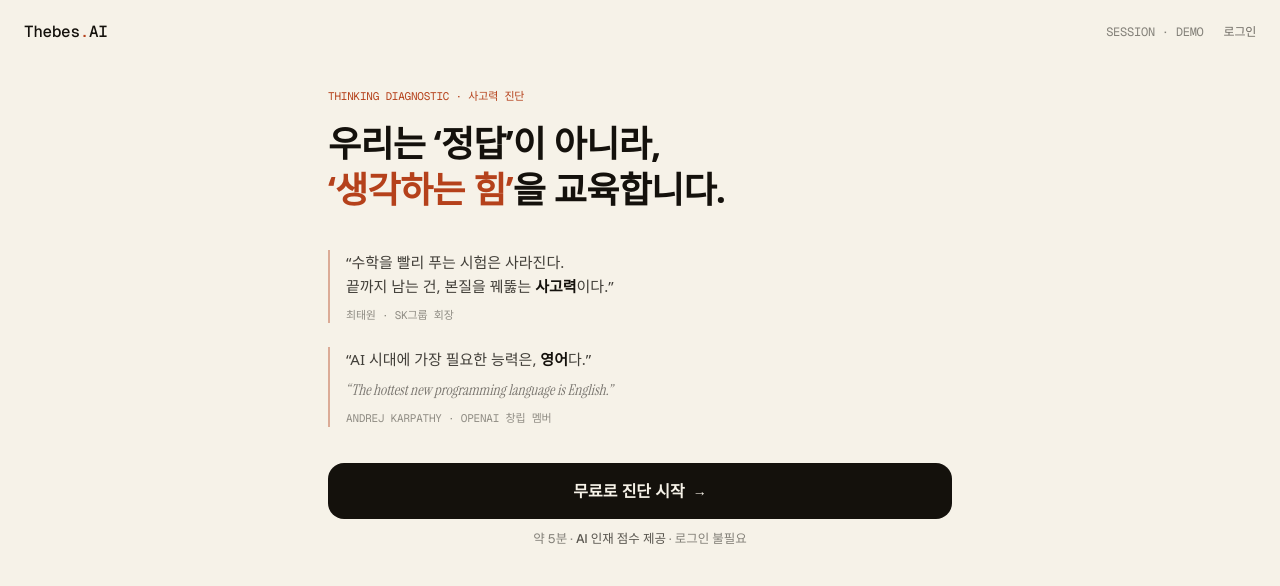
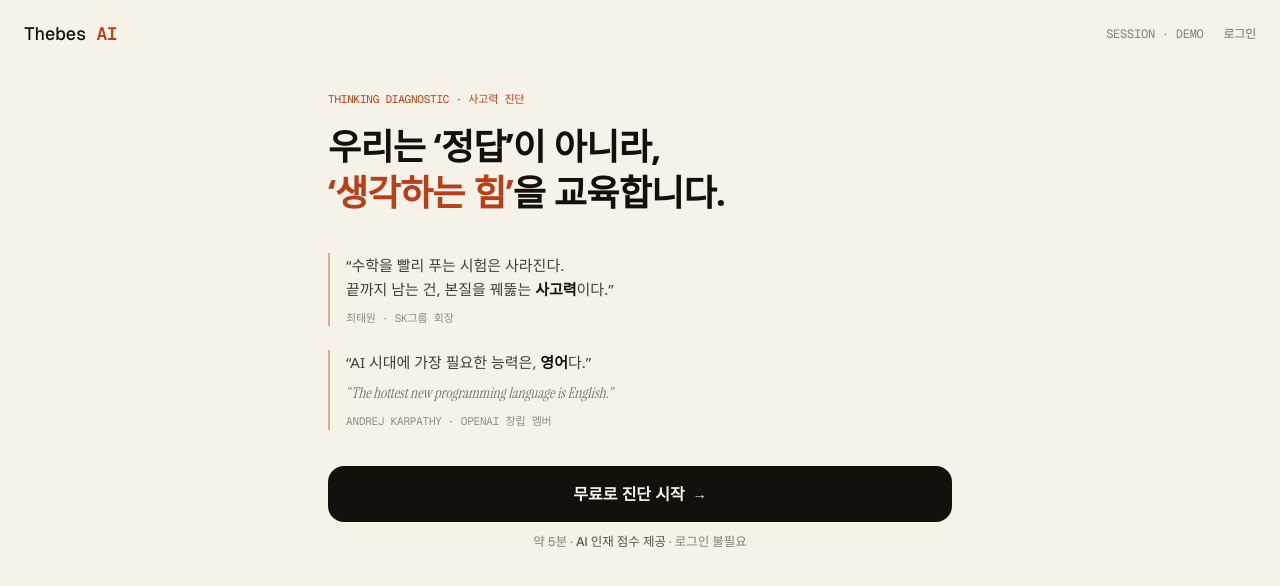
Before and after one commit to jensenjunseon-arch/thebes, a Next.js app: page /session/demo in a window 1280 px wide. Shown: the top 586 px of the page. Built offline with nearby package versions, Linux system fonts and the light colour scheme; no server answers; a web font is replaced by a local one.

Commit message:
feat(header): match SiteHeader logo to landing — 18px, space before AI, AI in accent

```diff
--- a/components/SiteHeader.tsx
+++ b/components/SiteHeader.tsx
@@ -16,8 +16,8 @@ export async function SiteHeader({ label }: Props) {
 
   return (
     <header className="mx-auto flex max-w-7xl items-center justify-between px-6 py-5">
-      <Link href="/" className="font-mono text-base font-medium tracking-tighter2">
-        Thebes<span className="text-accent">.</span>AI
+      <Link href="/" className="font-mono text-[18px] font-medium tracking-tight">
+        Thebes <span className="font-semibold text-accent">AI</span>
       </Link>
 
       <div className="flex items-center gap-5">
```
